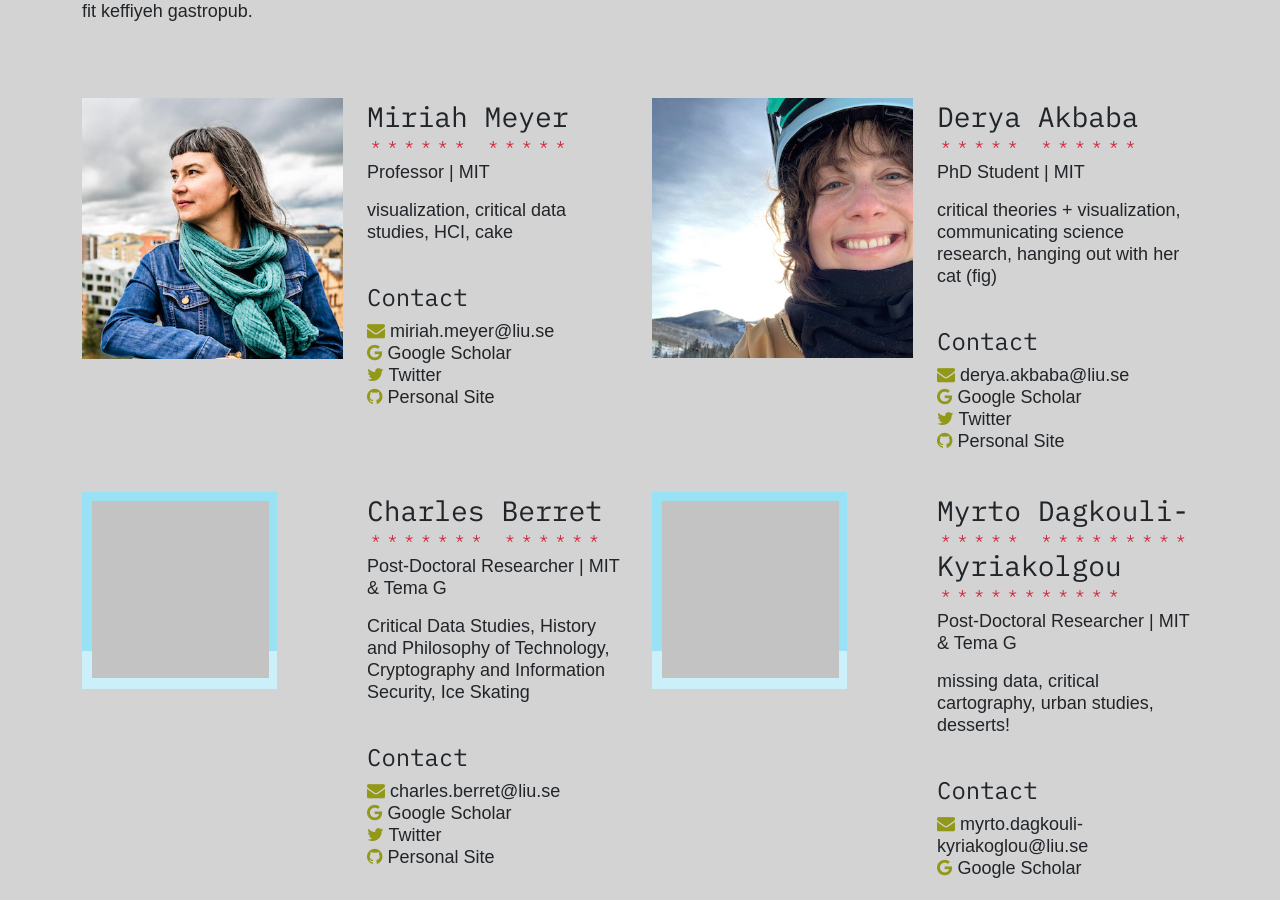
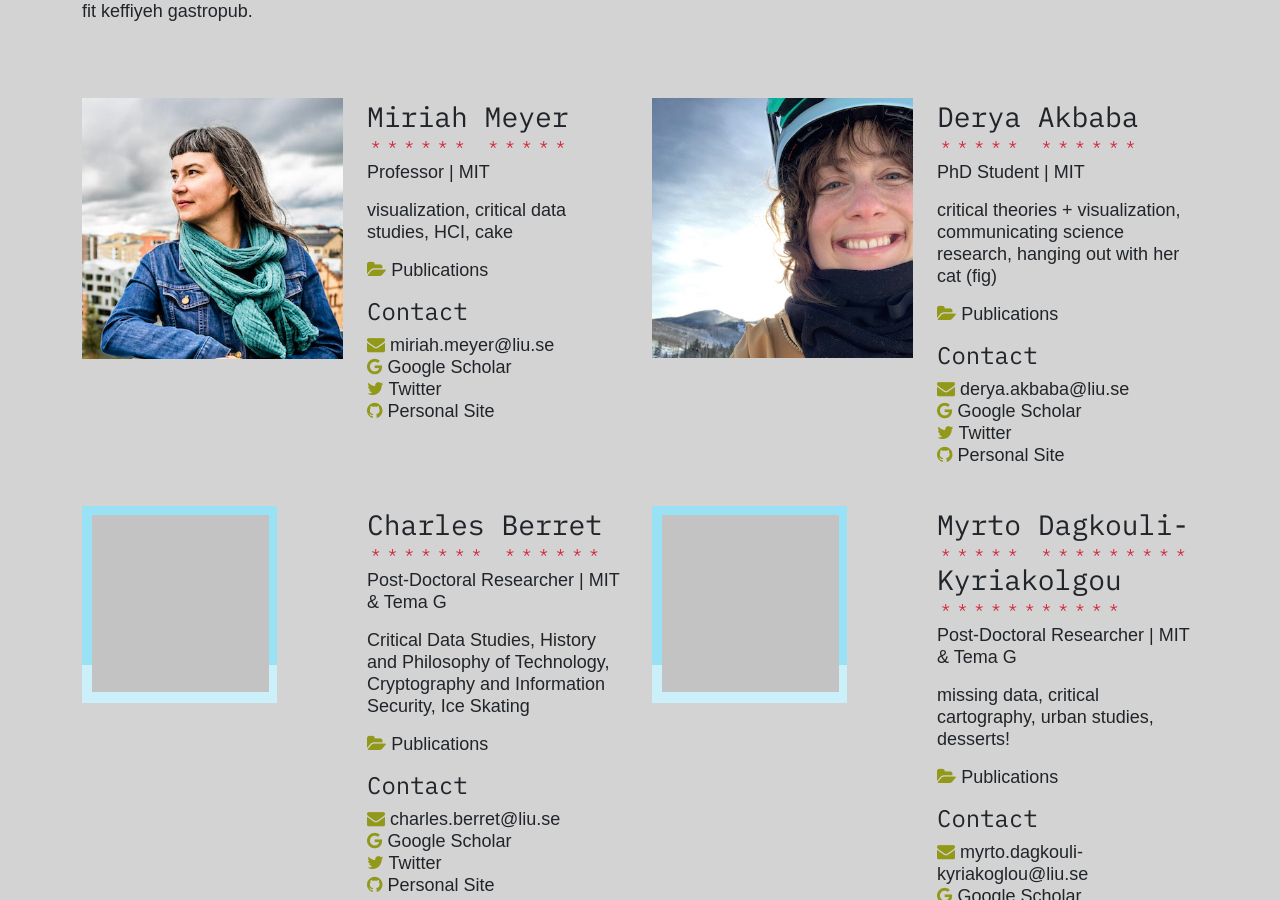
Before and after one commit to visidlab/visidlab.github.io, a Jekyll site: the page built from people.md, in a window 1280 px wide and 900 px high, scrolled down 557 px. Built offline with Jekyll 4.4.1, drawn with Linux system fonts in a browser that asks for light colours; some web fonts are replaced.

Commit message:
Add publications to team page

```diff
--- a/_includes/person.html
+++ b/_includes/person.html
@@ -29,8 +29,10 @@
         {% endif %}
         <p> {{ person.keywords }} </p>
 
+        <p><a href="{{ person.permalink }}"><i class="fa fa-folder-open"></i> Publications</a></p>
 
-        {{ page.first_name }} {{ page.last_name }}<br>
+
+        {{ page.first_name }} {{ page.last_name }}
 
         <div>
             <h4>Contact</h4>
```
